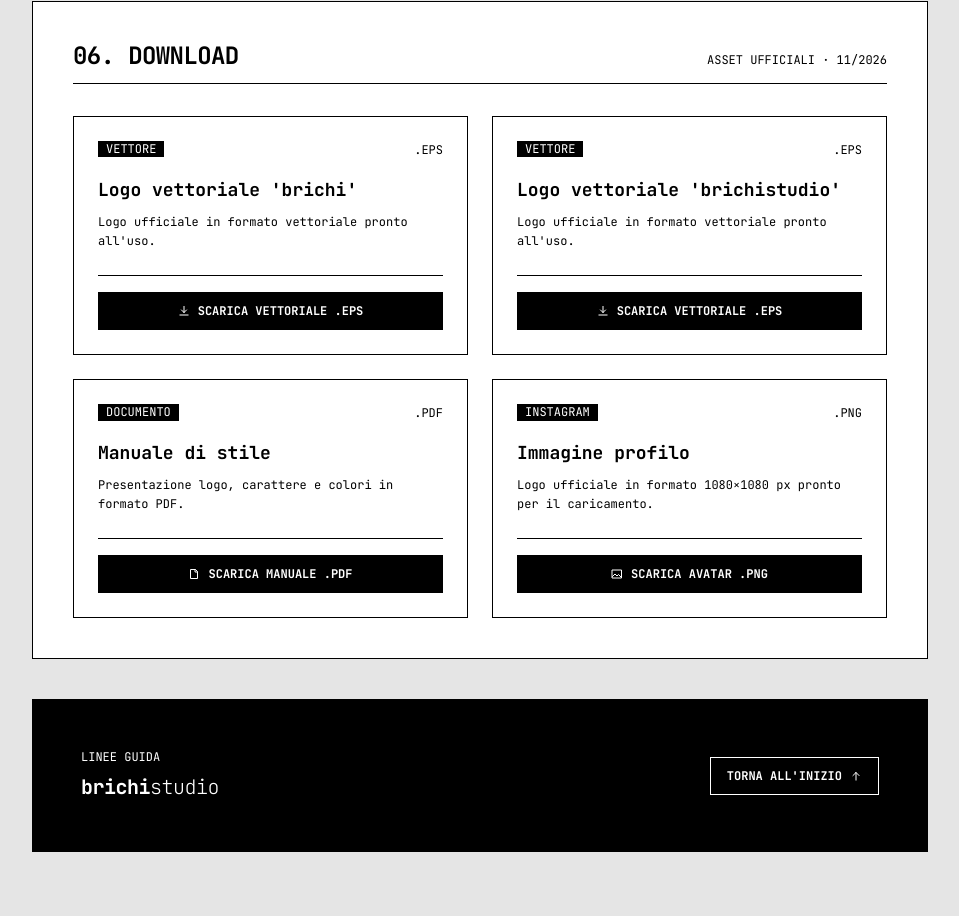
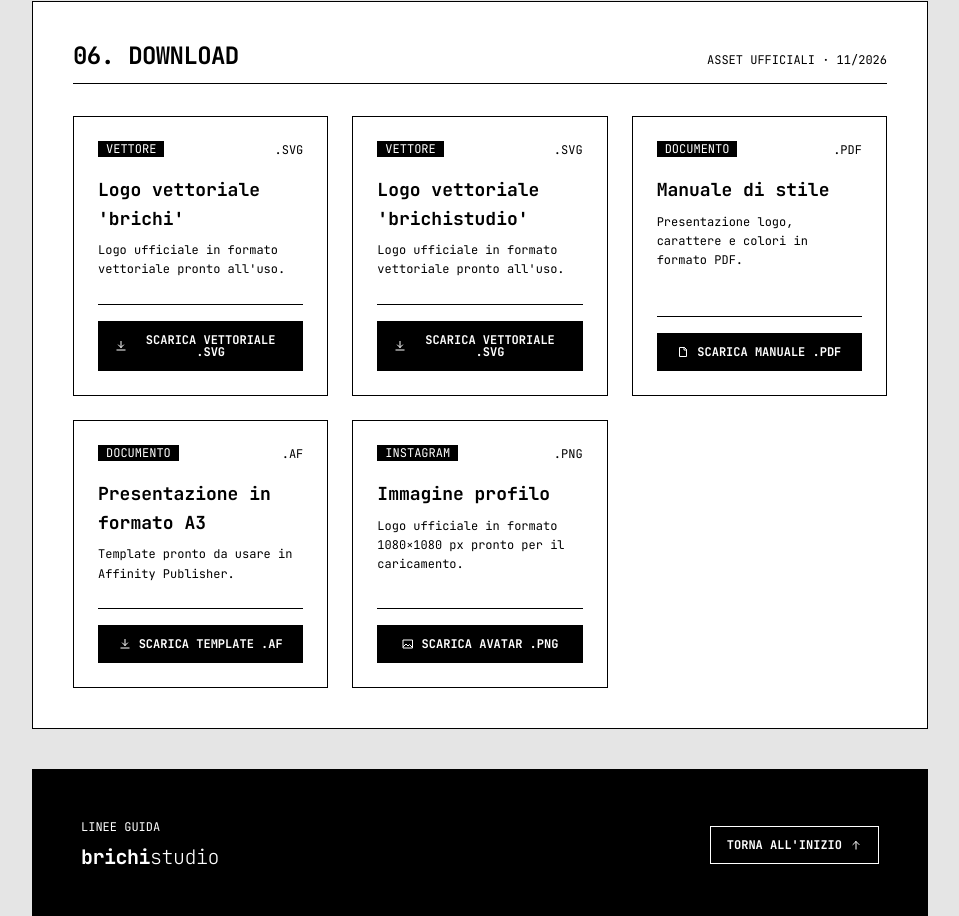
Before and after one commit to brichistudio/brand, a plain HTML site: page index.html in a window 1280 px wide. Shown: the part 4549-5465 px from the top of the page, without its empty margins (320-1279 px from the left). Drawn offline with Linux system fonts and the light colour scheme.

Commit message:
Add files via upload

```diff
--- a/index.html
+++ b/index.html
@@ -213,7 +213,7 @@ footer.end .btn{background:var(--k);color:var(--w);border-color:var(--w)}footer.
 }
 @media(min-width:768px){.hdr .menu{display:none}}
 @media(min-width:1100px){.g2.c2{grid-template-columns:repeat(2,minmax(0,1fr))}}
-@media(min-width:1024px){.g2.dl2{grid-template-columns:1fr 1fr}}
+@media(min-width:1024px){.g2.dl2{grid-template-columns:repeat(3,minmax(0,1fr))}}
 
 @media(prefers-reduced-motion:reduce){html{scroll-behavior:auto}*,*::before,*::after{transition:none!important}}
 
@@ -483,21 +483,27 @@ footer.end .btn{background:var(--k);color:var(--w);border-color:var(--w)}footer.
       <div class="g2 dl2">
 
         <div class="dl">
-          <div><div class="dl-t"><span class="tag">Vettore</span><span>.EPS</span></div>
+          <div><div class="dl-t"><span class="tag">Vettore</span><span>.SVG</span></div>
             <h3>Logo vettoriale 'brichi'</h3><p class="small">Logo ufficiale in formato vettoriale pronto all'uso.</p></div>
-          <div class="rule"><a href="./brichi_logo.eps" download="brichi_logo.eps" class="btn"><svg class="ic" aria-hidden="true"><use href="#i-dl"/></svg><span>Scarica vettoriale .EPS</span></a></div>
+          <div class="rule"><a href="./brichi_logo.svg" download="brichi_logo.svg" class="btn"><svg class="ic" aria-hidden="true"><use href="#i-dl"/></svg><span>Scarica vettoriale .SVG</span></a></div>
         </div>
 
         <div class="dl">
-          <div><div class="dl-t"><span class="tag">Vettore</span><span>.EPS</span></div>
+          <div><div class="dl-t"><span class="tag">Vettore</span><span>.SVG</span></div>
             <h3>Logo vettoriale 'brichistudio'</h3><p class="small">Logo ufficiale in formato vettoriale pronto all'uso.</p></div>
-          <div class="rule"><a href="./brichistudio_logo.eps" download="brichistudio_logo.eps" class="btn"><svg class="ic" aria-hidden="true"><use href="#i-dl"/></svg><span>Scarica vettoriale .EPS</span></a></div>
+          <div class="rule"><a href="./brichistudio_logo.svg" download="brichistudio_logo.svg" class="btn"><svg class="ic" aria-hidden="true"><use href="#i-dl"/></svg><span>Scarica vettoriale .SVG</span></a></div>
         </div>
 
         <div class="dl">
           <div><div class="dl-t"><span class="tag">Documento</span><span>.PDF</span></div>
             <h3>Manuale di stile</h3><p class="small">Presentazione logo, carattere e colori in formato PDF.</p></div>
           <div class="rule"><a href="./brichi_guidelines.pdf" download="brichi_guidelines.pdf" class="btn"><svg class="ic" aria-hidden="true"><use href="#i-pdf"/></svg><span>Scarica manuale .PDF</span></a></div>
+        </div>
+
+        <div class="dl">
+          <div><div class="dl-t"><span class="tag">Documento</span><span>.AF</span></div>
+            <h3>Presentazione in formato A3</h3><p class="small">Template pronto da usare in Affinity Publisher.</p></div>
+          <div class="rule"><a href="./brichistudio_pres_A3.af" download="brichistudio_pres_A3.af" class="btn"><svg class="ic" aria-hidden="true"><use href="#i-dl"/></svg><span>Scarica template .AF</span></a></div>
         </div>
 
         <div class="dl">
```
Also changed, not shown: brichi_logo.svg (added), brichistudio_logo.svg (added), 1 other file.
